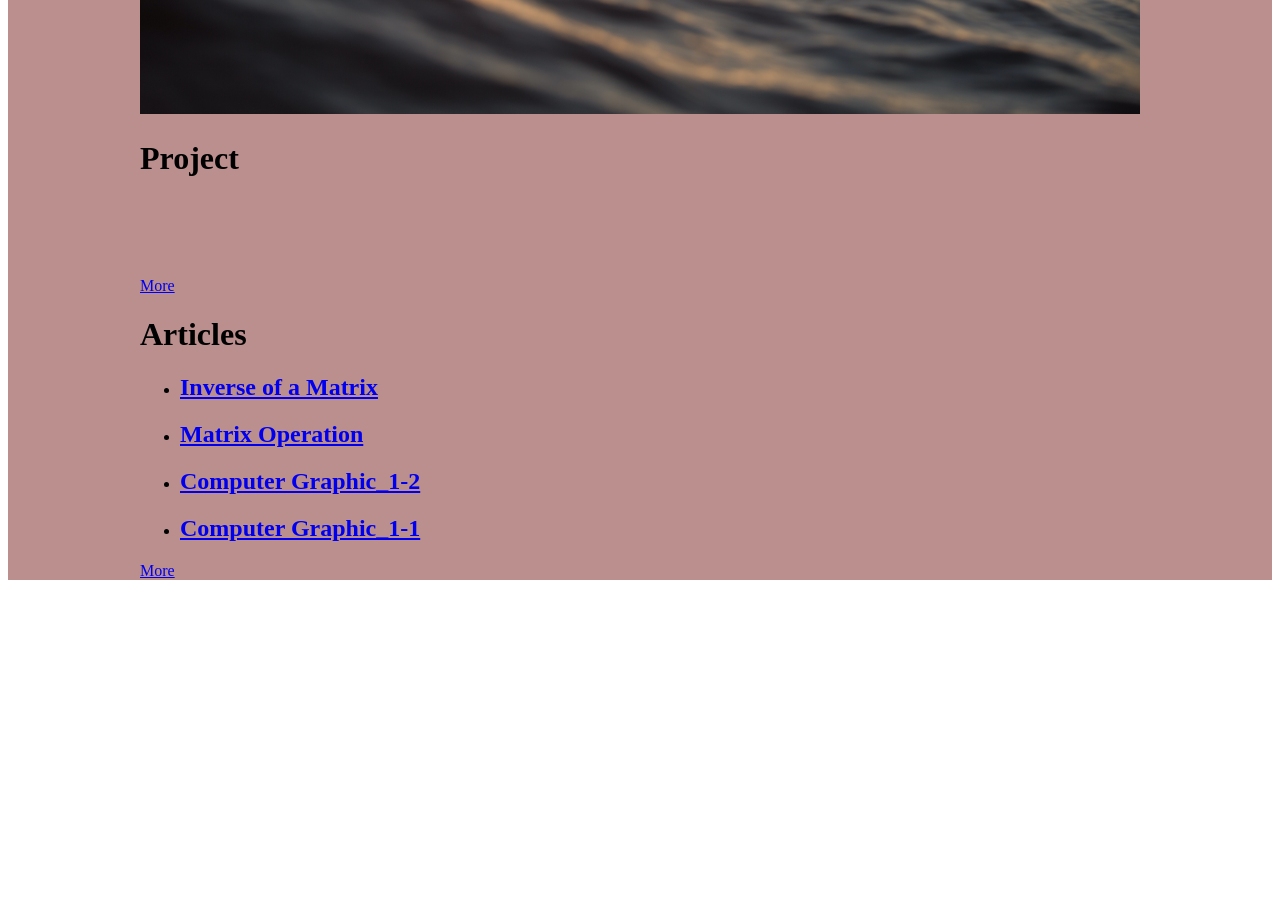
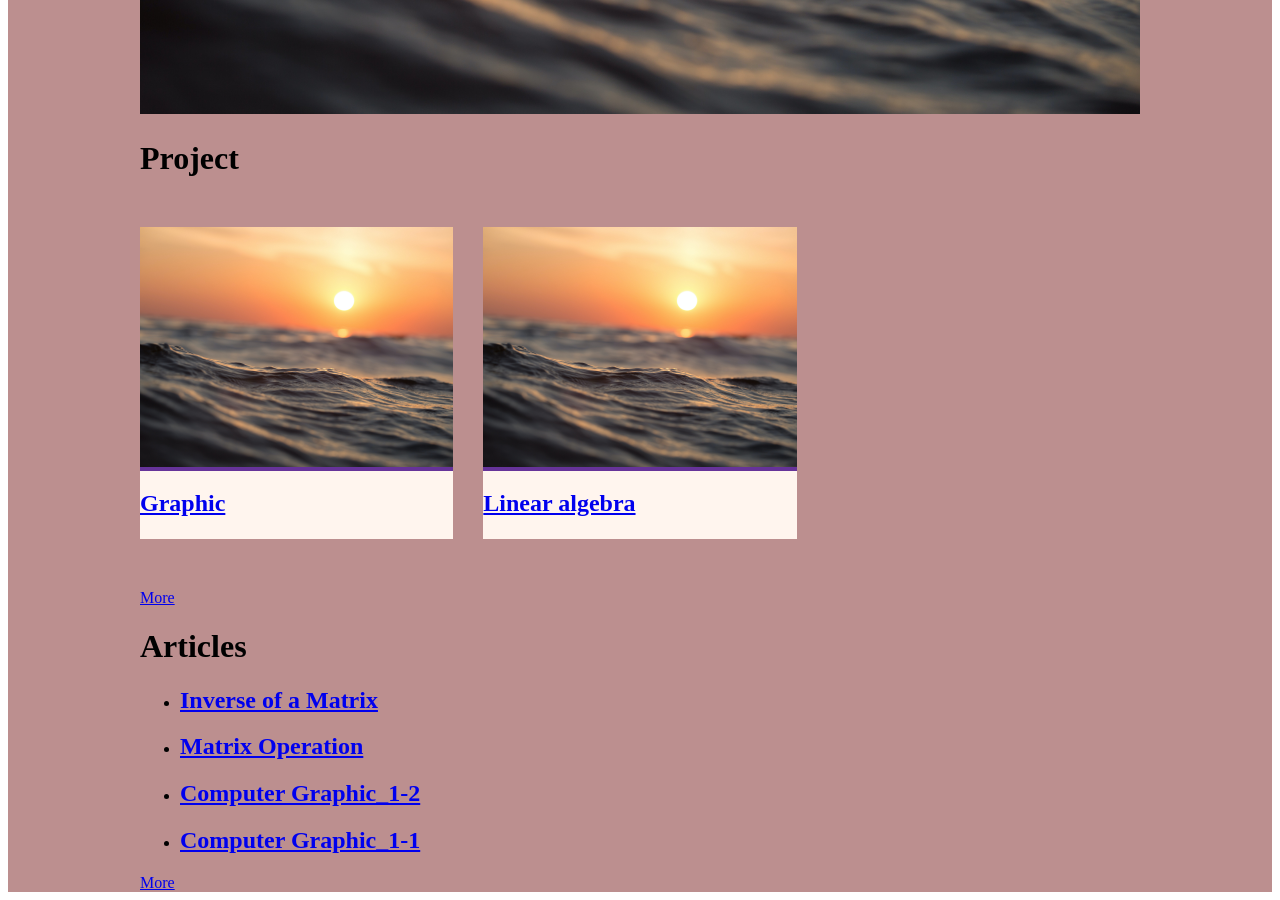
Before and after one commit to J-Kyu/J-Kyu.github.io, a Jekyll site: the page built from index.html, in a window 1280 px wide and 900 px high, scrolled down 662 px. Built offline with Jekyll 4.4.1, drawn with Linux system fonts in a browser that asks for light colours; before the commit the page ends 1250 px from its top, so only the background shows below that.

Commit message:
error fix postbox.html -> postBox.html

```diff
--- a/index.html
+++ b/index.html
@@ -20,7 +20,7 @@ title: Home
 
         {% assign i = i | plus:1 %}
 
-        <!-- {% include postbox.html %} -->
+        {% include postBox.html %}
     {% endfor %}
 </li>
 
```
